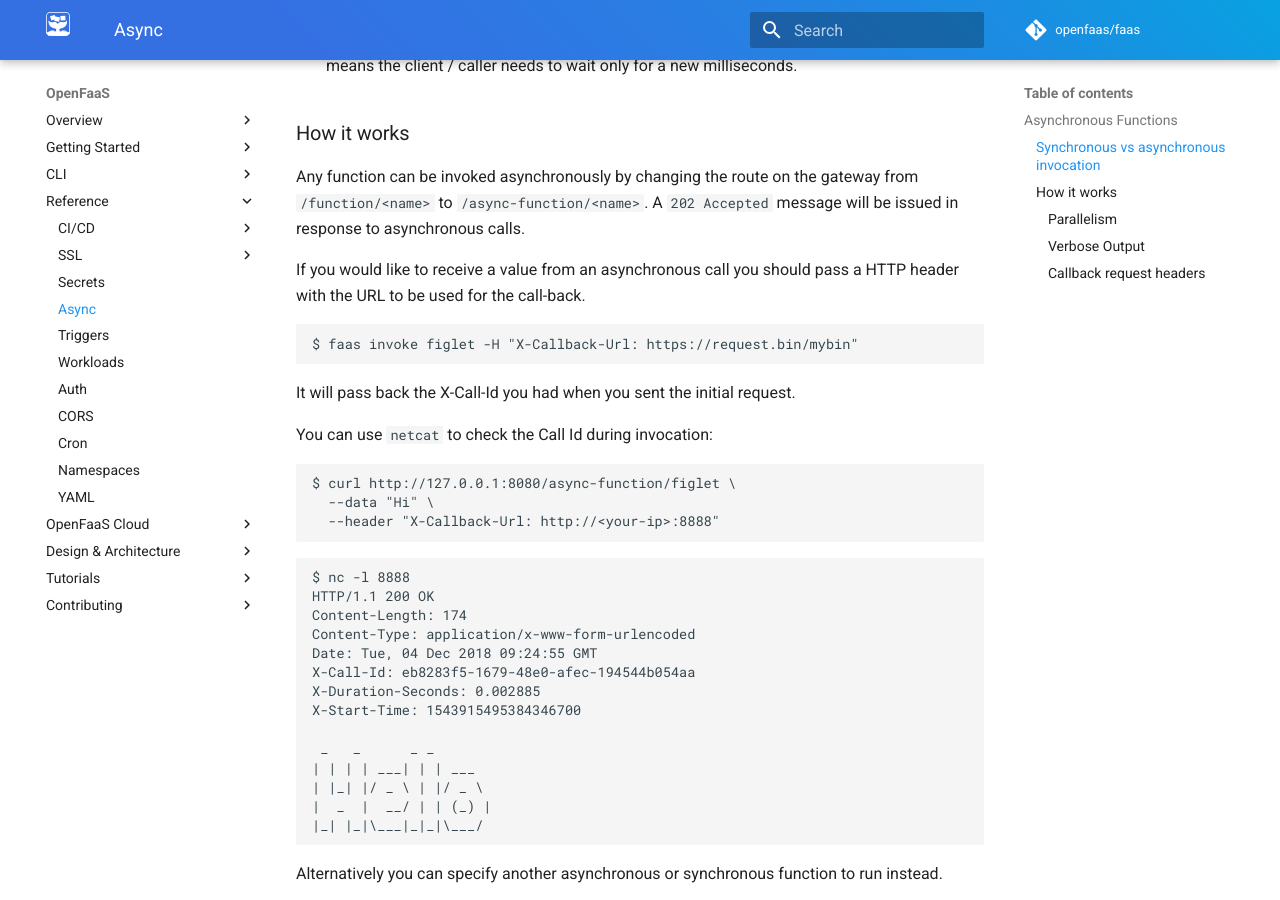
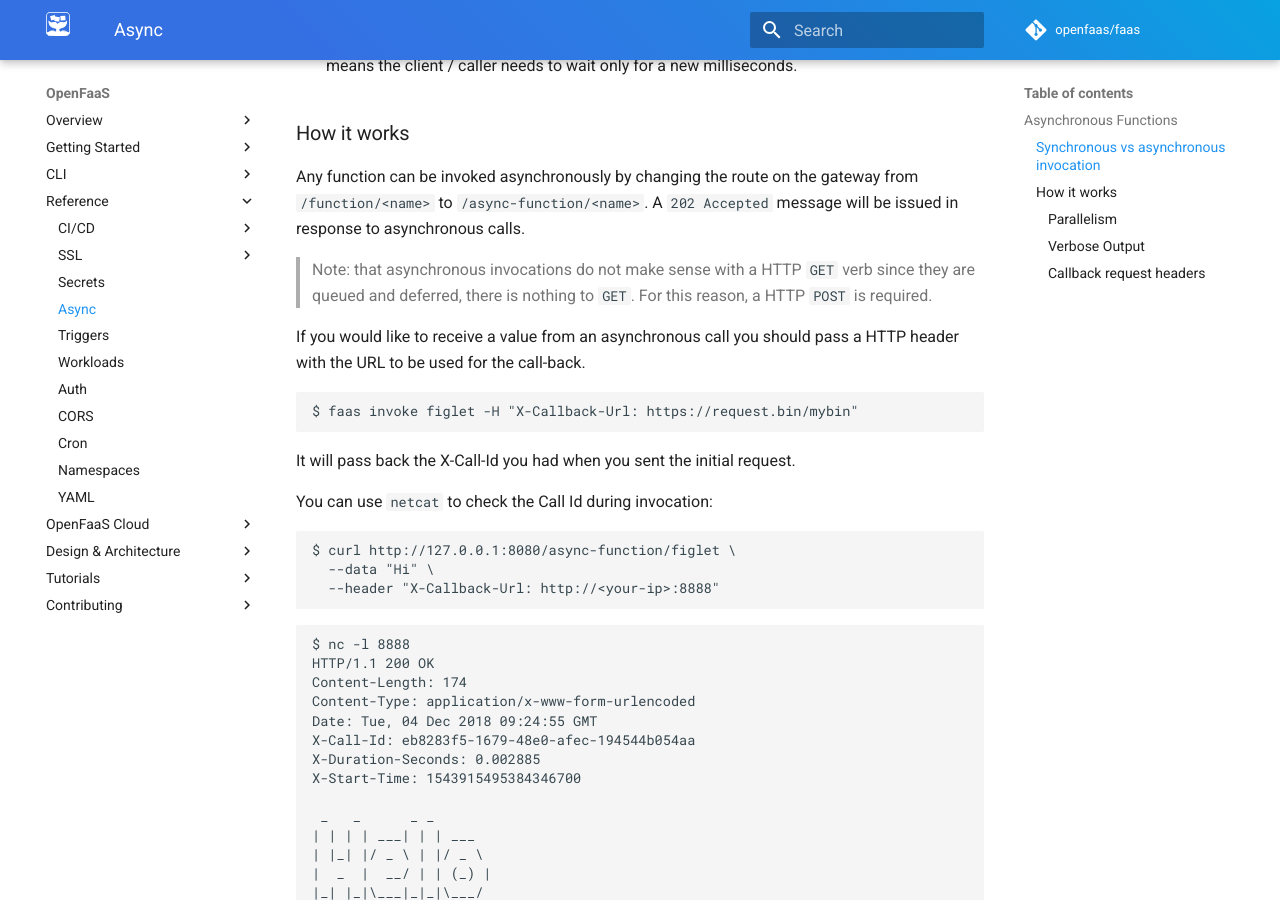
Before and after one commit to openfaas/docs, an MkDocs documentation site: the page built from docs/reference/async.md, in a window 1280 px wide and 900 px high, scrolled down 1643 px. Built offline with MkDocs 1.6.1 and Material for MkDocs 9.7.7, drawn with Linux system fonts in a browser that asks for light colours; comment, search, counter and statistics services are not loaded.

Commit message:
Add note on async needing a POST HTTP verb
Closes: https://github.com/openfaas/faas/issues/1444

Thanks to @markus-seidl

Signed-off-by: Alex Ellis (OpenFaaS Ltd) <alexellis2@gmail.com>

```diff
--- a/docs/reference/async.md
+++ b/docs/reference/async.md
@@ -32,6 +32,8 @@ If the whole process takes less than a few seconds, this may be the ideal approa
 ### How it works
 
 Any function can be invoked asynchronously by changing the route on the gateway from `/function/<name>` to `/async-function/<name>`. A `202 Accepted` message will be issued in response to asynchronous calls.
+
+> Note: that asynchronous invocations do not make sense with a HTTP `GET` verb since they are queued and deferred, there is nothing to `GET`. For this reason, a HTTP `POST` is required.
 
 If you would like to receive a value from an asynchronous call you should pass a HTTP header with the URL to be used for the call-back.
 
```
